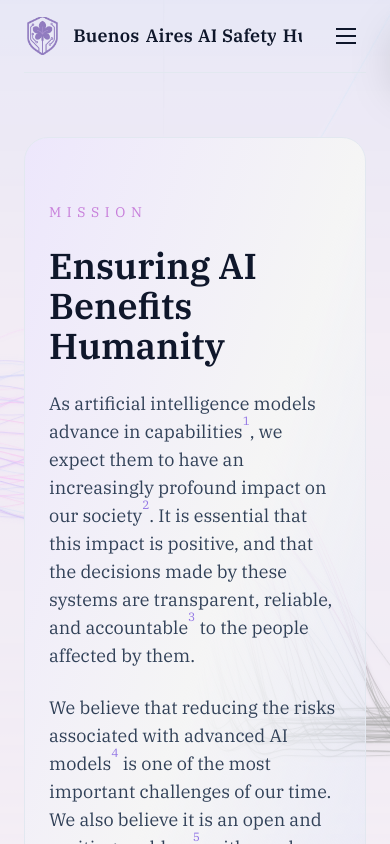
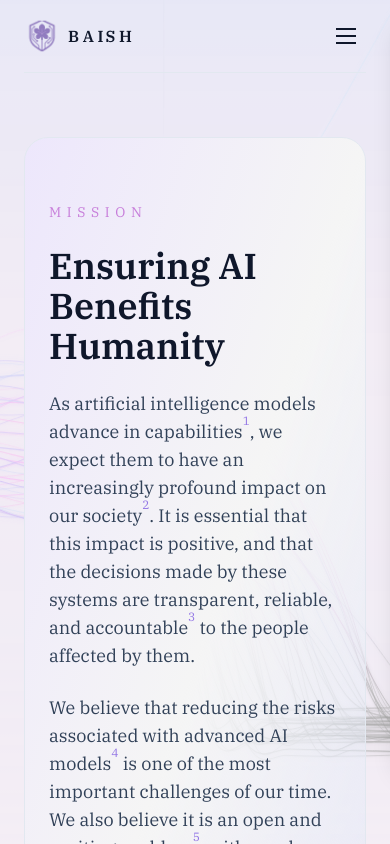
Before and after one commit to baisharg/nextbaish, a Next.js app: page / in a window 390 px wide. Shown: the top 844 px of the page. Built offline with nearby package versions, Linux system fonts and the light colour scheme.

Commit message:
Implement responsive header behavior with viewport detection and title overflow management

```diff
--- a/app/components/header.tsx
+++ b/app/components/header.tsx
@@ -16,6 +16,7 @@ interface HeaderProps {
 }
 
 const TITLE_WORDS = ["Buenos", "Aires", "AI", "Safety", "Hub"] as const;
+const COLLAPSE_BUFFER = 80; // Pixels of extra space needed before re-expanding
 
 export default function Header({ language, setLanguage, scrolled }: HeaderProps) {
   const isEnglish = language === "en";
@@ -24,6 +25,9 @@ export default function Header({ language, setLanguage, scrolled }: HeaderProps)
   const [restWidths, setRestWidths] = useState<number[]>([]);
   const [firstWidths, setFirstWidths] = useState<number[]>([]);
   const [mobileMenuOpen, setMobileMenuOpen] = useState(false);
+  const [isNarrow, setIsNarrow] = useState(false);
+  const [isCramped, setIsCramped] = useState(false);
+  const titleContainerRef = useRef<HTMLDivElement>(null);
 
   useEffect(() => {
     const widths = restRefs.current.map((element) => element?.offsetWidth ?? 0);
@@ -31,6 +35,55 @@ export default function Header({ language, setLanguage, scrolled }: HeaderProps)
     const leading = firstRefs.current.map((element) => element?.offsetWidth ?? 0);
     setFirstWidths(leading);
   }, [language]);
+
+  // Detect narrow viewport
+  useEffect(() => {
+    const checkWidth = () => {
+      setIsNarrow(window.innerWidth < 480);
+    };
+
+    checkWidth();
+    window.addEventListener('resize', checkWidth);
+    return () => window.removeEventListener('resize', checkWidth);
+  }, []);
+
+  // Detect title overflow (when text is being clipped)
+  useEffect(() => {
+    const container = titleContainerRef.current;
+    if (!container) return;
+
+    const checkOverflow = () => {
+      const scrollWidth = container.scrollWidth;
+      const clientWidth = container.clientWidth;
+
+      // Use hysteresis to prevent jiggling:
+      // - Collapse when text is overflowing
+      // - Only expand when there's significant extra space
+      setIsCramped((prevCramped) => {
+        if (prevCramped) {
+          // Currently collapsed: only expand if there's buffer space
+          return clientWidth < scrollWidth + COLLAPSE_BUFFER;
+        } else {
+          // Currently expanded: collapse if overflowing
+          return scrollWidth > clientWidth;
+        }
+      });
+    };
+
+    // Initial check
+    checkOverflow();
+
+    // Use ResizeObserver for efficient monitoring
+    const resizeObserver = new ResizeObserver(() => {
+      checkOverflow();
+    });
+
+    resizeObserver.observe(container);
+
+    return () => {
+      resizeObserver.disconnect();
+    };
+  }, [language, restWidths, firstWidths]); // Re-check when language or widths change
 
   // Body scroll lock when mobile menu is open
   useEffect(() => {
@@ -88,10 +141,11 @@ export default function Header({ language, setLanguage, scrolled }: HeaderProps)
         }}
       >
         <div className="flex items-center justify-between gap-6">
-          <Link href="/" className="flex items-center gap-3 min-w-0 hover:opacity-80 transition-opacity">
+          <Link href="/" className="flex items-center gap-2 sm:gap-3 min-w-0 hover:opacity-80 transition-opacity">
             <div
+              className="w-9 h-9 sm:w-10 sm:h-10 flex-shrink-0"
               style={{
-                transform: scrolled ? 'scale(0.85)' : 'scale(1)',
+                transform: (scrolled || isNarrow || isCramped) ? 'scale(0.85)' : 'scale(1)',
                 transition: 'transform 0.6s cubic-bezier(0.4, 0, 0.2, 1)'
               }}
             >
@@ -100,26 +154,26 @@ export default function Header({ language, setLanguage, scrolled }: HeaderProps)
                 alt="BAISH Logo"
                 width={40}
                 height={40}
-                className="object-contain flex-shrink-0"
+                className="w-full h-full object-contain"
                 priority
               />
             </div>
-            <div className="overflow-hidden min-w-0 flex items-center" aria-label="Buenos Aires AI Safety Hub">
+            <div ref={titleContainerRef} className="overflow-hidden min-w-0 flex items-center" aria-label="Buenos Aires AI Safety Hub">
               <div
-                className="flex items-center font-semibold text-slate-900"
+                className="flex items-center font-semibold text-slate-900 text-base sm:text-lg"
                 style={{
-                  fontSize: scrolled ? '1rem' : '1.125rem',
-                  gap: scrolled ? '0.18rem' : '0.4rem',
-                  letterSpacing: scrolled ? '0.05em' : '0.01em',
-                  transition: 'font-size 0.6s cubic-bezier(0.4, 0, 0.2, 1), gap 0.6s cubic-bezier(0.4, 0, 0.2, 1), letter-spacing 0.6s cubic-bezier(0.4, 0, 0.2, 1)'
+                  gap: (scrolled || isNarrow || isCramped) ? '0.18rem' : '0.4rem',
+                  letterSpacing: (scrolled || isNarrow || isCramped) ? '0.05em' : '0.01em',
+                  transition: 'gap 0.6s cubic-bezier(0.4, 0, 0.2, 1), letter-spacing 0.6s cubic-bezier(0.4, 0, 0.2, 1)'
                 }}
               >
                 {TITLE_WORDS.map((word, index) => {
                   const rest = word.slice(1);
                   const measuredWidth = restWidths[index];
                   const firstWidth = firstWidths[index];
+                  const shouldCollapse = scrolled || isNarrow || isCramped;
                   const hideFirstOnCollapse = word === "AI";
-                  const collapseRest = scrolled && word !== "AI";
+                  const collapseRest = shouldCollapse && word !== "AI";
 
                   return (
                     <span key={word} className="relative flex">
@@ -130,12 +184,12 @@ export default function Header({ language, setLanguage, scrolled }: HeaderProps)
                         className={`inline-block${hideFirstOnCollapse ? " overflow-hidden" : ""}`}
                         style={{
                           maxWidth:
-                            hideFirstOnCollapse && scrolled
+                            hideFirstOnCollapse && shouldCollapse
                               ? "0px"
                               : hideFirstOnCollapse && firstWidth !== undefined
                                 ? `${firstWidth}px`
                                 : undefined,
-                          opacity: hideFirstOnCollapse && scrolled ? 0 : 1,
+                          opacity: hideFirstOnCollapse && shouldCollapse ? 0 : 1,
                           transition: hideFirstOnCollapse
                             ? "max-width 0.6s cubic-bezier(0.4, 0, 0.2, 1), opacity 0.6s cubic-bezier(0.4, 0, 0.2, 1)"
                             : "opacity 0.6s cubic-bezier(0.4, 0, 0.2, 1)",
@@ -266,20 +320,20 @@ export default function Header({ language, setLanguage, scrolled }: HeaderProps)
 
       {/* Mobile menu panel */}
       <div
-        className="fixed top-0 right-0 bottom-0 w-[85%] max-w-sm bg-white shadow-2xl z-40 md:hidden"
+        className="fixed top-0 right-0 w-full z-40 md:hidden rounded-l-3xl border-l border-t border-b border-slate-200 bg-gradient-to-br from-[#EDE7FC] via-[#f5f5f5] to-[#A8C5FF2a] shadow-xl overflow-hidden"
         style={{
           transform: mobileMenuOpen ? 'translateX(0)' : 'translateX(100%)',
           transition: 'transform 0.4s cubic-bezier(0.4, 0, 0.2, 1)',
         }}
       >
-        <div className="flex flex-col h-full">
+        <div className="flex flex-col">
           {/* Mobile menu header */}
-          <div className="flex items-center justify-between p-6 border-b border-slate-200">
+          <div className="flex items-center justify-between p-4 sm:p-6 border-b border-slate-200">
             <span className="text-lg font-semibold text-slate-900">
               {isEnglish ? "Menu" : "Menú"}
             </span>
             <button
-              className="flex items-center justify-center w-10 h-10 rounded-lg hover:bg-slate-100 transition-colors focus:outline-none focus:ring-2 focus:ring-[var(--color-accent-primary)] focus:ring-offset-2"
+              className="flex items-center justify-center w-10 h-10 rounded-lg hover:bg-white/60 transition-colors focus:outline-none focus:ring-2 focus:ring-[var(--color-accent-primary)] focus:ring-offset-2"
               onClick={() => setMobileMenuOpen(false)}
               aria-label={isEnglish ? "Close menu" : "Cerrar menú"}
               type="button"
@@ -291,13 +345,30 @@ export default function Header({ language, setLanguage, scrolled }: HeaderProps)
           </div>
 
           {/* Mobile navigation links */}
-          <nav className="flex-1 overflow-y-auto p-6">
-            <ul className="space-y-1">
+          <nav className="px-4 py-6 sm:px-6">
+            {/* Home link with logo */}
+            <Link
+              href="/"
+              className="flex items-center gap-3 mb-6 px-4 py-3 hover:bg-white/60 rounded-lg transition-colors"
+              onClick={() => setMobileMenuOpen(false)}
+            >
+              <Image
+                src="/jacarandashield.png"
+                alt="BAISH Logo"
+                width={32}
+                height={32}
+                className="object-contain flex-shrink-0"
+                priority
+              />
+              <span className="text-lg font-semibold text-slate-900">BAISH</span>
+            </Link>
+
+            <ul className="space-y-2">
               {navLinks.map((link) => (
                 <li key={link.href}>
                   <Link
                     href={link.href}
-                    className="block px-4 py-3 text-base font-medium text-slate-700 hover:text-slate-900 hover:bg-slate-50 rounded-lg transition-colors"
+                    className="block px-4 py-4 text-lg font-medium text-slate-700 hover:text-slate-900 hover:bg-white/60 rounded-lg transition-colors"
                     onClick={() => setMobileMenuOpen(false)}
                   >
                     {link.label}
@@ -308,19 +379,19 @@ export default function Header({ language, setLanguage, scrolled }: HeaderProps)
 
             {/* Language switcher in mobile menu */}
             <div className="mt-8 pt-8 border-t border-slate-200">
-              <p className="px-4 mb-3 text-xs font-semibold uppercase tracking-wider text-slate-500">
+              <p className="px-4 mb-4 text-sm font-semibold uppercase tracking-wider text-slate-500">
                 {isEnglish ? "Language" : "Idioma"}
               </p>
-              <div className="flex gap-2">
+              <div className="flex gap-3">
                 {LANGUAGES.map((lang) => {
                   const active = lang.code === language;
                   return (
                     <button
                       key={lang.code}
-                      className={`flex-1 rounded-lg px-4 py-2.5 text-sm font-medium transition ${
+                      className={`flex-1 rounded-lg px-4 py-3 text-base font-medium transition ${
                         active
                           ? "bg-[var(--color-accent-primary)] text-white shadow-sm"
-                          : "bg-slate-100 text-slate-700 hover:bg-slate-200"
+                          : "bg-white/60 text-slate-700 hover:bg-white"
                       }`}
                       onClick={() => setLanguage(lang.code)}
                       type="button"
@@ -334,7 +405,7 @@ export default function Header({ language, setLanguage, scrolled }: HeaderProps)
           </nav>
 
           {/* Mobile menu footer with CTA */}
-          <div className="p-6 border-t border-slate-200">
+          <div className="p-4 sm:p-6 border-t border-slate-200">
             <a
               className="flex items-center justify-center w-full rounded-full bg-[var(--color-accent-primary)] px-6 py-3 text-base font-semibold text-white shadow-md hover:bg-[var(--color-accent-primary-hover)] transition"
               href="#get-involved"
```
